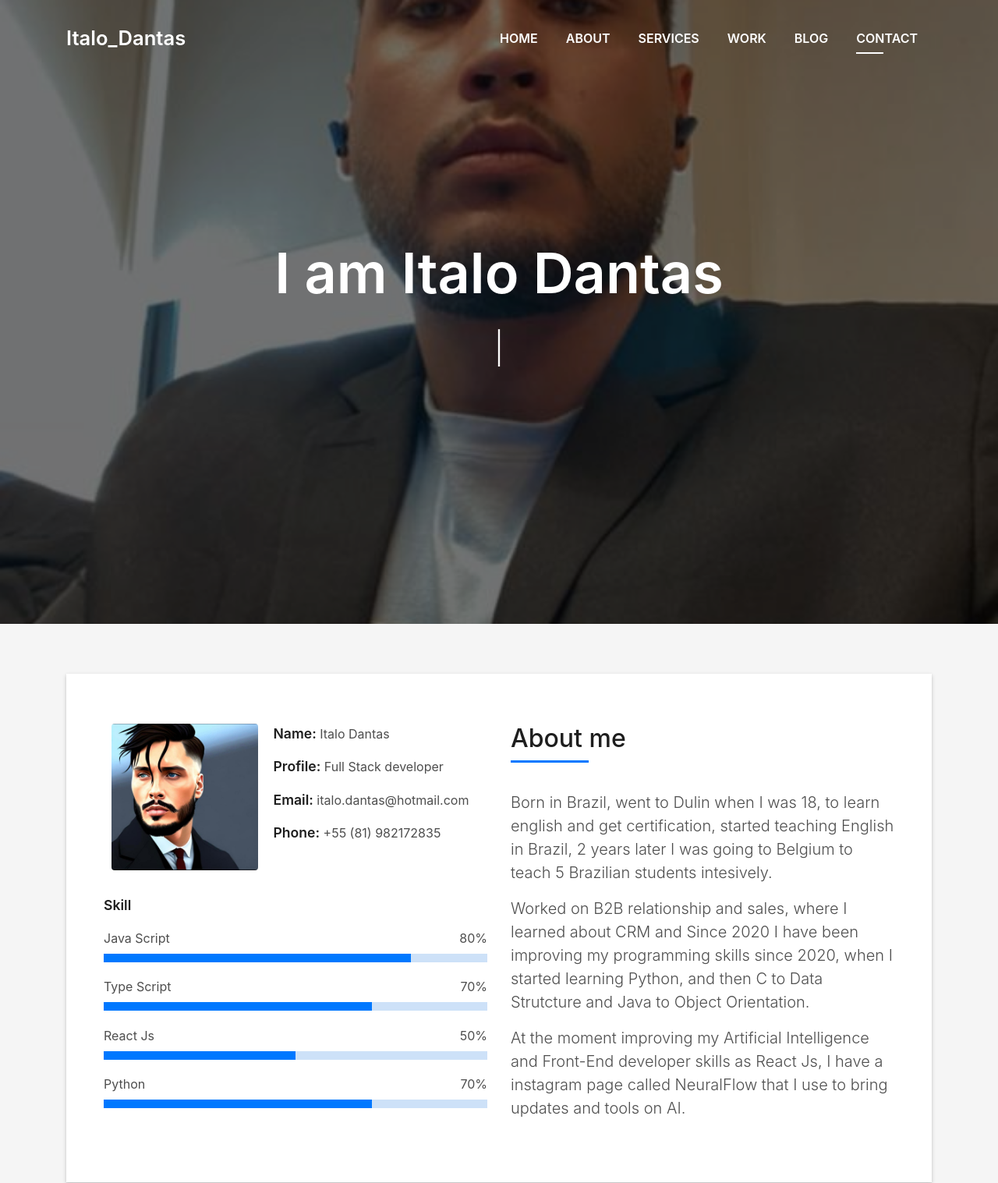
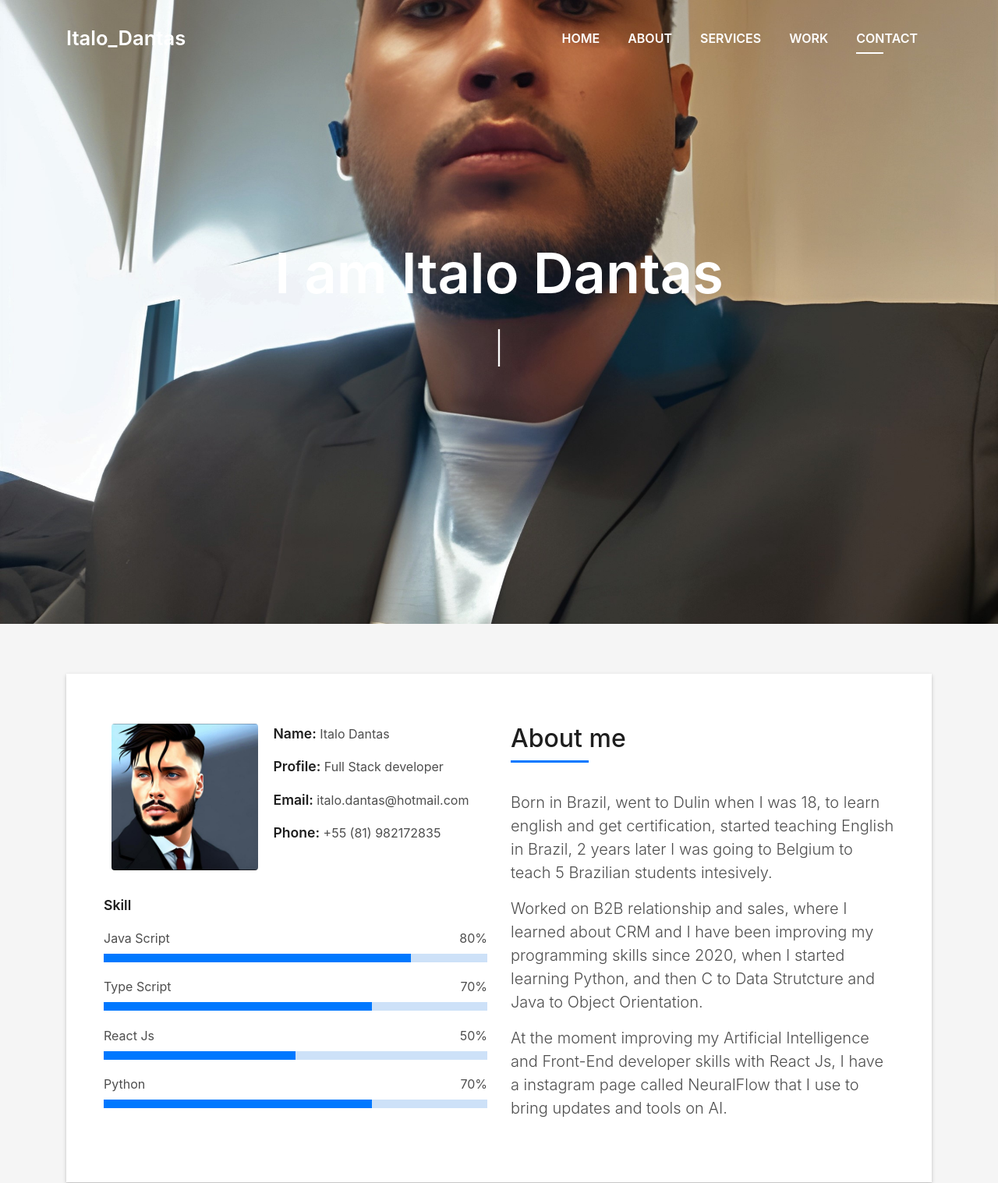
Before and after one commit to ItaloDantasDev/ItaloDantas-DevFolio, a plain HTML site: page index.html in a window 1280 px wide. Shown: the top 1517 px of the page at 78% size. Drawn offline with Linux system fonts and the light colour scheme; files whose address does not match are found by name.

Commit message:
Add files via upload

```diff
--- a/index.html
+++ b/index.html
@@ -58,9 +58,10 @@
           <li class="nav-item">
             <a class="nav-link js-scroll" href="#work">Work</a>
           </li>
+          <!-- Blog Section
           <li class="nav-item">
             <a class="nav-link js-scroll" href="#blog">Blog</a>
-          </li>
+          </li>-->
           <li class="nav-item">
             <a class="nav-link js-scroll" href="#contact">Contact</a>
           </li>
@@ -71,8 +72,8 @@
   <!--/ Nav End /-->
 
   <!--/ Intro Skew Star /-->
-  <div id="home" class="intro route bg-image" style="background-image: url(img/TernoHub.jpg)">
-    <div class="overlay-itro"></div>
+  <div id="home" class="intro route bg-image" style="background-image: url(img/TernoHub_upscaled.jpg)">
+    <div class="overlay-intro"></div>
     <div class="intro-content display-table">
       <div class="table-cell">
         <div class="container">
@@ -143,10 +144,10 @@
                     Born in Brazil, went to Dulin when I was 18, to learn english and get certification, started teaching English in Brazil, 2 years later I was going to Belgium to teach 5 Brazilian students intesively.
                   </p>
                   <p class="lead">
-                    Worked on B2B relationship and sales, where I learned about CRM and Since 2020 I have been improving my programming skills since 2020, when I started learning Python, and then C to Data Strutcture and Java to Object Orientation.
+                    Worked on B2B relationship and sales, where I learned about CRM and I have been improving my programming skills since 2020, when I started learning Python, and then C to Data Strutcture and Java to Object Orientation.
                   </p>
                   <p class="lead">
-                    At the moment improving my Artificial Intelligence and Front-End developer skills as React Js, I have a instagram page called NeuralFlow that I use to bring updates and tools on AI.
+                    At the moment improving my Artificial Intelligence and Front-End developer skills with React Js, I have a instagram page called NeuralFlow that I use to bring updates and tools on AI.
                   </p>
                 </div>
               </div>
@@ -237,7 +238,7 @@
             <div class="service-content">
               <h2 class="s-title">Graphic Design</h2>
               <p class="s-description text-center">
-                Your design show your value
+                Your design shows your value
               </p>
             </div>
           </div>
```
Also changed, not shown: img/TernoHub_upscaled.jpg (added).
